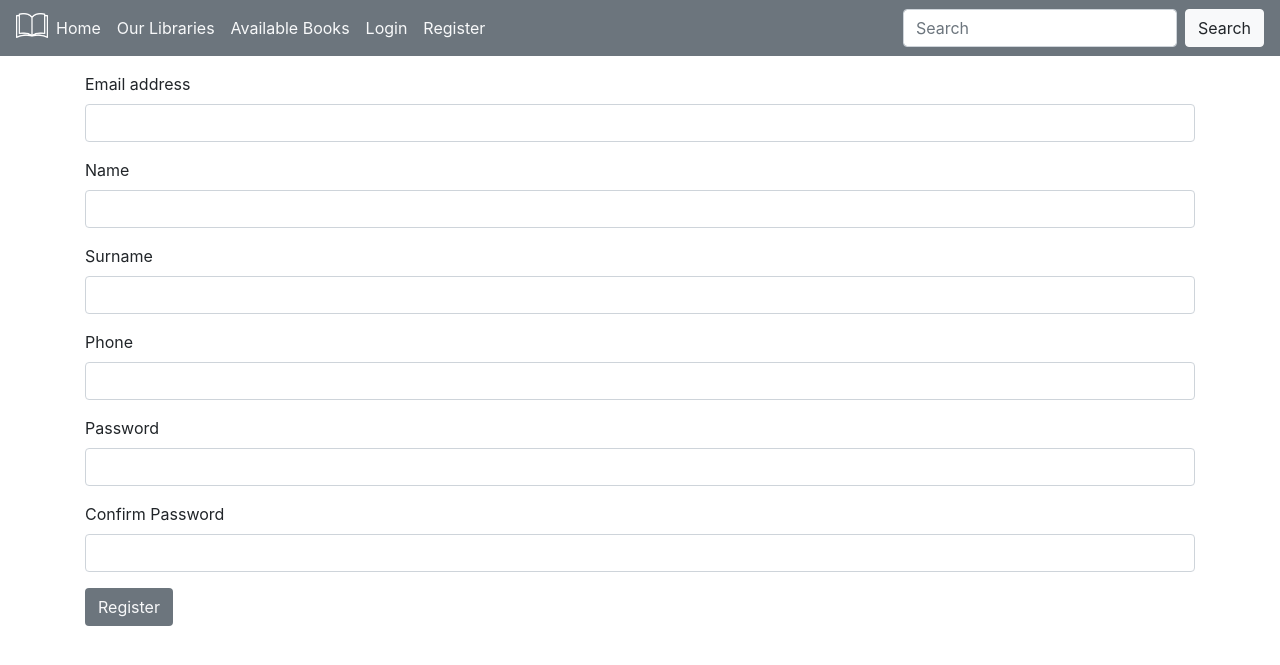
After one commit to m-figon/Library, a PHP site: page /library/register.php in a window 1280 px wide. The commit adds this page. Shown: the top 665 px of the page. Run offline with PHP 8.4, Linux system fonts and the light colour scheme.

Commit message:
registration functionality added

```diff
--- a/login.php
+++ b/login.php
@@ -50,7 +50,7 @@ if (isset($_GET['submit'])) {
             <label for="exampleInputPassword1">Password</label>
             <input type="password" name="password" class="form-control" id="exampleInputPassword1">
         </div>
-        <button type="submit" name="submit" class="btn bg-secondary text-light">Submit</button>
+        <button type="submit" name="submit" class="btn bg-secondary text-light">Login</button>
     </form>
 </body>
 
--- a/nav-bar.php
+++ b/nav-bar.php
@@ -19,7 +19,7 @@
         <a class="nav-link text-light" href="/library/login.php">Login</a>
       </li>
       <li class="nav-item">
-        <a class="nav-link text-light" href="#">Register</a>
+        <a class="nav-link text-light" href="/library/register.php">Register</a>
       </li>
     </ul>
     <form class="form-inline my-2 my-lg-0">
--- /dev/null
+++ b/register.php
@@ -0,0 +1,139 @@
+<?php
+$classes = ['email' => '', "name" => '','surname'=>'','phone'=>'', 'password' => '', 'confirm-password' => ''];
+$email = '';
+$name = '';
+$surname = '';
+$phone = '';
+$password = '';
+$confirmPassword = '';
+$tooltips = ['email' => '', "name" => '','surname'=>'','phone'=>'', 'password' => '', 'confirm-password' => ''];
+
+
+
+if (isset($_GET['submit'])) {
+    $correctData = true;
+    if (preg_match('/^[a-z0-9\._\-]+@[a-z0-9\.\-]+\.[a-z]{2,4}$/', $_GET['email'])) {
+        $email = $_GET['email'];
+        $classes['email'] = "correct";
+        $tooltips['email'] = false;
+    } else {
+        $classes['email'] = "incorrect";
+        $tooltips['email'] = true;
+        $correctData = false;
+    }
+    if (preg_match('/^[a-zA-Z]{3,15}$/', $_GET['name'])) {
+        $name = $_GET['name'];
+        $classes['name'] = "correct";
+        $tooltips['name'] = false;
+    } else {
+        $classes['name'] = "incorrect";
+        $tooltips['name'] = true;
+        $correctData = false;
+    }
+    if (preg_match('/^[0-9]{9}$/', $_GET['phone'])) {
+        $phone = $_GET['phone'];
+        $classes['phone'] = "correct";
+        $tooltips['phone'] = false;
+    } else {
+        $classes['phone'] = "incorrect";
+        $tooltips['phone'] = true;
+        $correctData = false;
+    }
+    if (preg_match('/^[a-zA-Z]{3,15}$/', $_GET['surname'])) {
+        $surname = $_GET['surname'];
+        $classes['surname'] = "correct";
+        $tooltips['surname'] = false;
+    } else {
+        $classes['surname'] = "incorrect";
+        $tooltips['surname'] = true;
+        $correctData = false;
+    }
+    if (preg_match('/^(?=.*[A-Z])(?=.*[a-z])(?=.*\d)(?=.*[\.\-_@$!%*#?&])[A-Za-z\d\.\-_@$!%*#?&]{8,13}$/', $_GET['password'])) {
+        $password = $_GET['password'];
+        $classes['password'] = "correct";
+        $tooltips['password'] = false;
+    } else {
+        $classes['password'] = "incorrect";
+        $tooltips['password'] = true;
+        $correctData = false;
+    }
+    if ($_GET['confirm-password']===$_GET['password'] && preg_match('/^(?=.*[A-Z])(?=.*[a-z])(?=.*\d)(?=.*[\.\-_@$!%*#?&])[A-Za-z\d\.\-_@$!%*#?&]{8,13}$/', $_GET['password'])) {
+        $confirmPassword = $_GET['confirm-password'];
+        $classes['confirm-password'] = "correct";
+        $tooltips['confirm-password'] = false;
+    } else {
+        $classes['confirm-password'] = "incorrect";
+        $tooltips['confirm-password'] = true;
+        $correctData = false;
+    }
+    if ($correctData) {
+        $conn = mysqli_connect('localhost', 'admin', 'test1234', 'library');
+        if ($conn) {
+            $idVal='1';
+            $nameVal = mysqli_real_escape_string($conn, $_GET['name']);
+            $surnameVal = mysqli_real_escape_string($conn, $_GET['surname']);
+            $passwordVal = mysqli_real_escape_string($conn, $_GET['password']);
+            $confirmPasswordVal = mysqli_real_escape_string($conn, $_GET['confirm-password']);
+            $emailVal = mysqli_real_escape_string($conn, $_GET['email']);
+            $phoneVal = mysqli_real_escape_string($conn, $_GET['phone']);
+            $sql = "INSERT INTO users(name,surname,password, confirm_password, email, phone) VALUES ('$nameVal','$surnameVal','$passwordVal','$confirmPasswordVal','$emailVal','$phoneVal')";
+
+            if (mysqli_query($conn, $sql)) {
+            } else {
+                echo 'query error: ' . mysqli_error($conn);
+            }
+        } else {
+            echo 'connection error' . mysqli_connect_error();
+        }
+    }
+}
+?>
+<!DOCTYPE html>
+<html lang="en">
+
+<head>
+    <meta charset="UTF-8">
+    <meta name="viewport" content="width=device-width, initial-scale=1.0">
+    <link rel="stylesheet" href="https://stackpath.bootstrapcdn.com/bootstrap/4.5.2/css/bootstrap.min.css" integrity="sha384-JcKb8q3iqJ61gNV9KGb8thSsNjpSL0n8PARn9HuZOnIxN0hoP+VmmDGMN5t9UJ0Z" crossorigin="anonymous">
+    <link rel="stylesheet" href="style.css">
+    <title>Library</title>
+</head>
+
+<body>
+    <?php include('./nav-bar.php') ?>
+    <form class="container" action="register.php" method="GET">
+        <div class="form-group">
+            <label for="exampleInputEmail1">Email address</label>
+            <input type="email" name="email" class="form-control" value="<?php echo $email ?>"  id="<?php echo $classes['email']?>" aria-describedby="emailHelp">
+            <small id="emailHelp" class="form-text text-muted"><?php if ($tooltips['email']) echo 'Please enter email' ?></small>
+        </div>
+        <div class="form-group">
+            <label for="exampleInputEmail1">Name</label>
+            <input type="text" name="name" class="form-control" value="<?php echo $name ?>" id="<?php echo $classes['name']?>" aria-describedby="emailHelp">
+            <small id="emailHelp" class="form-text text-muted"><?php if ($tooltips['name']) echo 'Name must consist of 3-15 letters' ?></small>
+        </div>
+        <div class="form-group">
+            <label for="exampleInputEmail1">Surname</label>
+            <input type="text" name="surname" class="form-control" value="<?php echo $surname ?>" id="<?php echo $classes['surname']?>" aria-describedby="emailHelp">
+            <small id="emailHelp" class="form-text text-muted"><?php if ($tooltips['surname']) echo 'Surname must consist of 3-15 letters' ?></small>
+        </div>
+        <div class="form-group">
+            <label for="exampleInputEmail1">Phone</label>
+            <input type="text" name="phone" class="form-control" value="<?php echo $phone ?>" id="<?php echo $classes['phone']?>" aria-describedby="emailHelp">
+            <small id="emailHelp" class="form-text text-muted"><?php if ($tooltips['phone']) echo 'Phone number must be 9 digits' ?></small>
+        </div>
+        <div class="form-group">
+            <label for="exampleInputPassword1">Password</label>
+            <input type="password" name="password" class="form-control" value="<?php echo $password ?>" id="<?php echo $classes['password']?>">
+            <small id="emailHelp" class="form-text text-muted"><?php if ($tooltips['password']) echo 'Password must be 8-13 signs long, have at least one lower and uper case letter, digit, special sign' ?></small>
+        </div>
+        <div class="form-group">
+            <label for="exampleInputPassword1">Confirm Password</label>
+            <input type="password" name="confirm-password" class="form-control" value="<?php echo $confirmPassword ?>" id="<?php echo $classes['confirm-password']?>">
+            <small id="emailHelp" class="form-text text-muted"><?php if ($tooltips['confirm-password']) echo 'Password confirmation must be same as password' ?></small>
+        </div>
+        <button type="submit" name="submit" class="btn bg-secondary text-light">Register</button>
+    </form>
+</body>
+
+</html>
--- a/style.css
+++ b/style.css
@@ -40,3 +40,10 @@ h6{
 .container{
     margin-top: 1rem;
 }
+#correct{
+    border: 2px solid #33cc33;
+;
+}
+#incorrect{
+    border: 2px solid red;
+}
```
